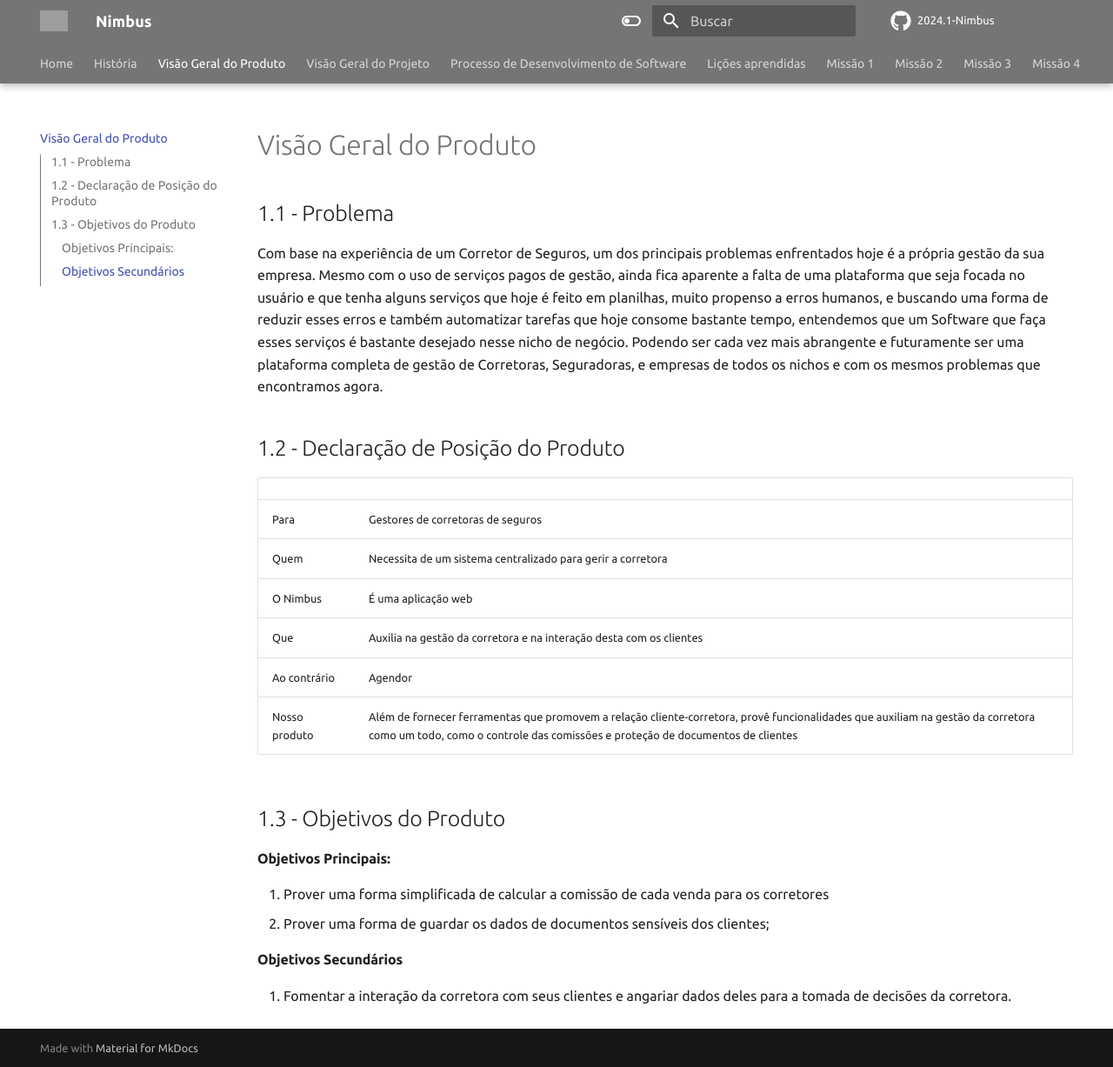
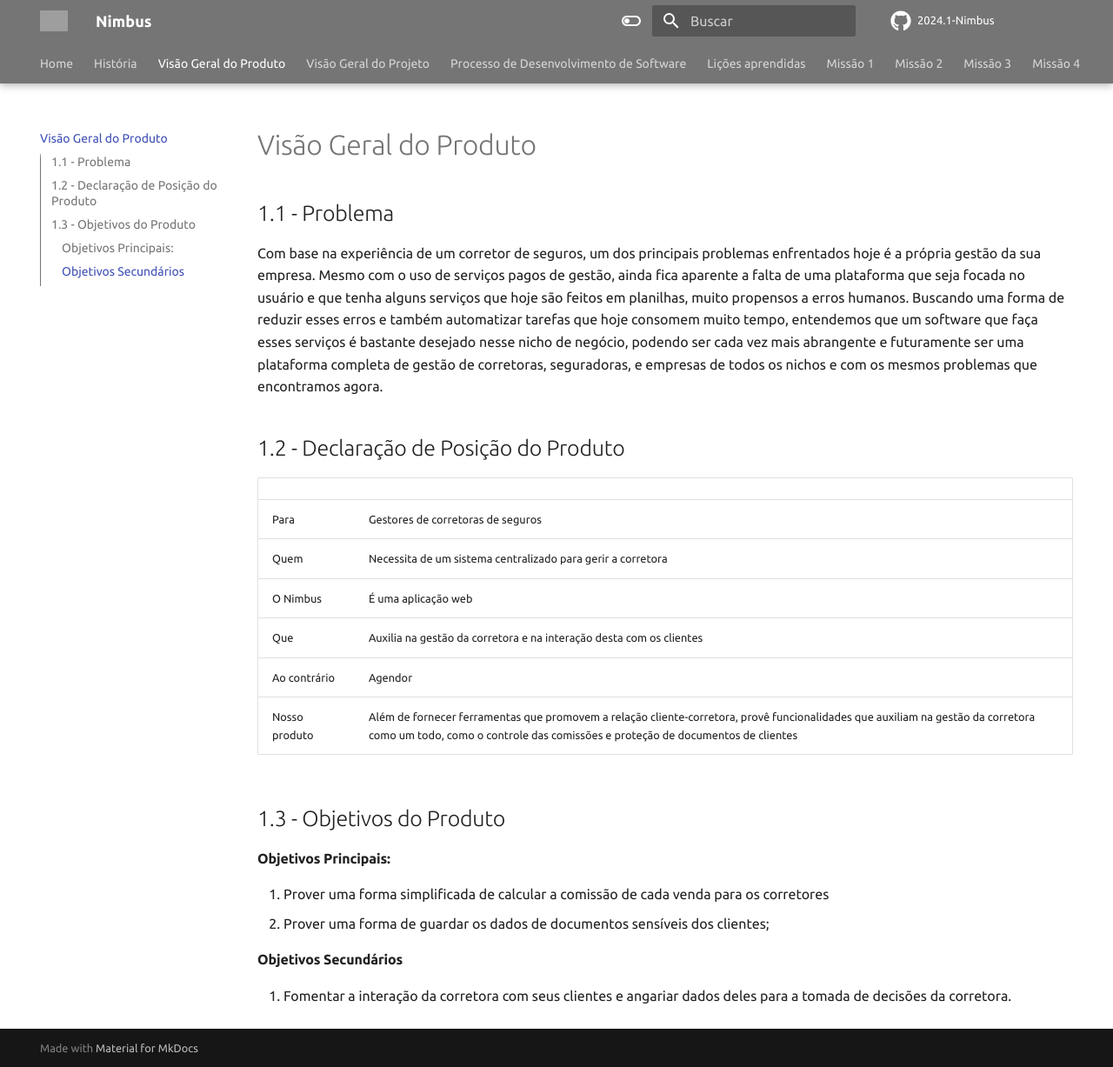
Before and after one commit to mdsreq-fga-unb/2024.1-Nimbus, an MkDocs documentation site: the page built from docs/visao-produto.md, in a window 1280 px wide and 1227 px high. Shown: the whole window at 87% size. Built offline with MkDocs 1.6.1 and Material for MkDocs 9.7.7, drawn with Linux system fonts in a browser that asks for light colours; comment, search, counter and statistics services are not loaded; grey boxes are pictures that could not be loaded.

Commit message:
Atualiza descrição do problema

```diff
--- a/docs/visao-produto.md
+++ b/docs/visao-produto.md
@@ -2,7 +2,7 @@
 
 ## 1.1 - Problema
 
- Com base na experiência de um Corretor de Seguros, um dos principais problemas enfrentados hoje é a própria gestão da sua empresa. Mesmo com o uso de serviços pagos de gestão, ainda fica aparente a falta de uma plataforma que seja focada no usuário e que tenha alguns serviços que hoje é feito em planilhas, muito propenso a erros humanos, e buscando uma forma de reduzir esses erros e também automatizar tarefas que hoje consome bastante tempo, entendemos que um Software que faça esses serviços é bastante desejado nesse nicho de negócio. Podendo ser cada vez mais abrangente e futuramente ser uma plataforma completa de gestão de Corretoras, Seguradoras, e empresas de todos os nichos e com os mesmos problemas que encontramos agora.
+ Com base na experiência de um corretor de seguros, um dos principais problemas enfrentados hoje é a própria gestão da sua empresa. Mesmo com o uso de serviços pagos de gestão, ainda fica aparente a falta de uma plataforma que seja focada no usuário e que tenha alguns serviços que hoje são feitos em planilhas, muito propensos a erros humanos. Buscando uma forma de reduzir esses erros e também automatizar tarefas que hoje consomem muito tempo, entendemos que um software que faça esses serviços é bastante desejado nesse nicho de negócio, podendo ser cada vez mais abrangente e futuramente ser uma plataforma completa de gestão de corretoras, seguradoras, e empresas de todos os nichos e com os mesmos problemas que encontramos agora.
 
 ## 1.2 - Declaração de Posição do Produto
 
```
